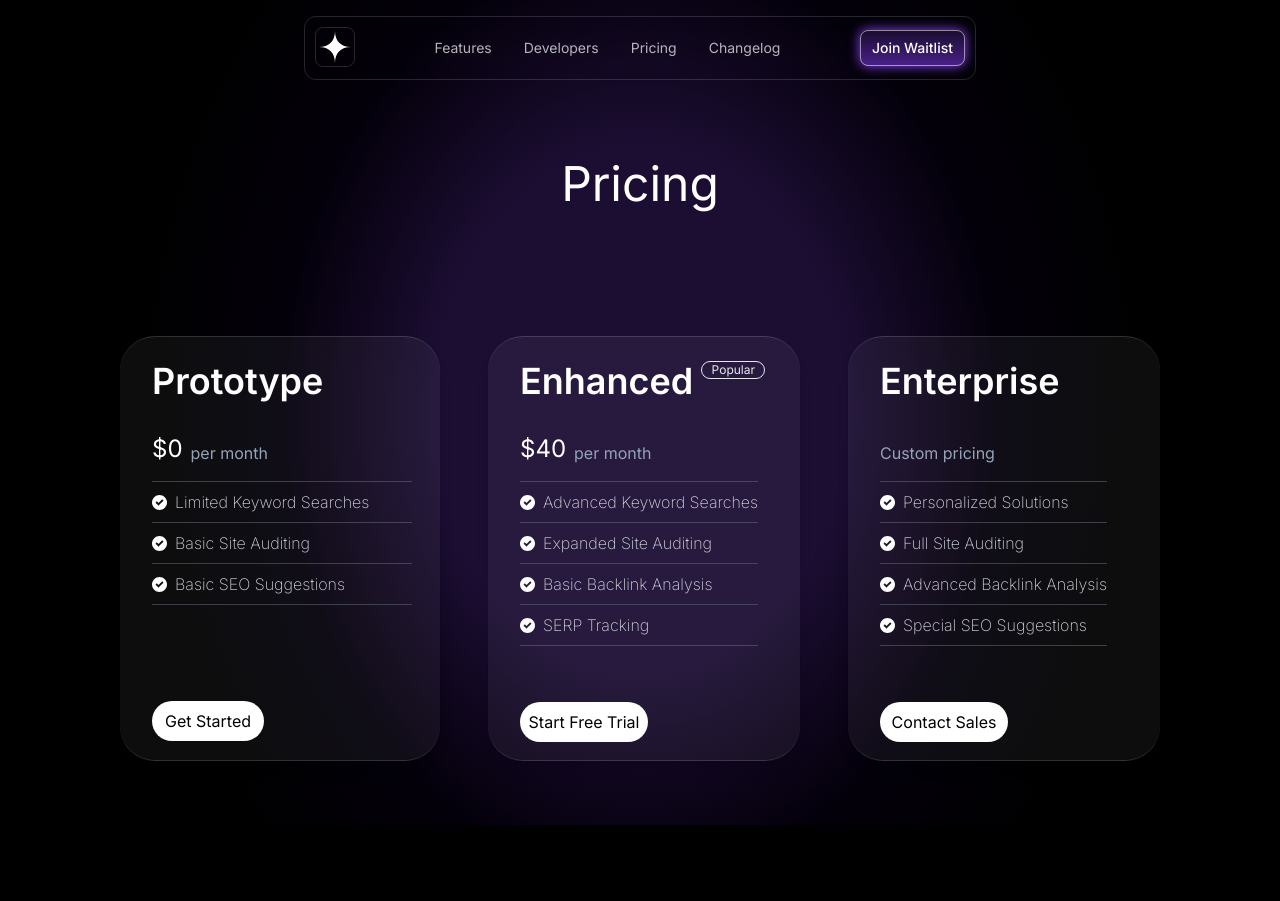
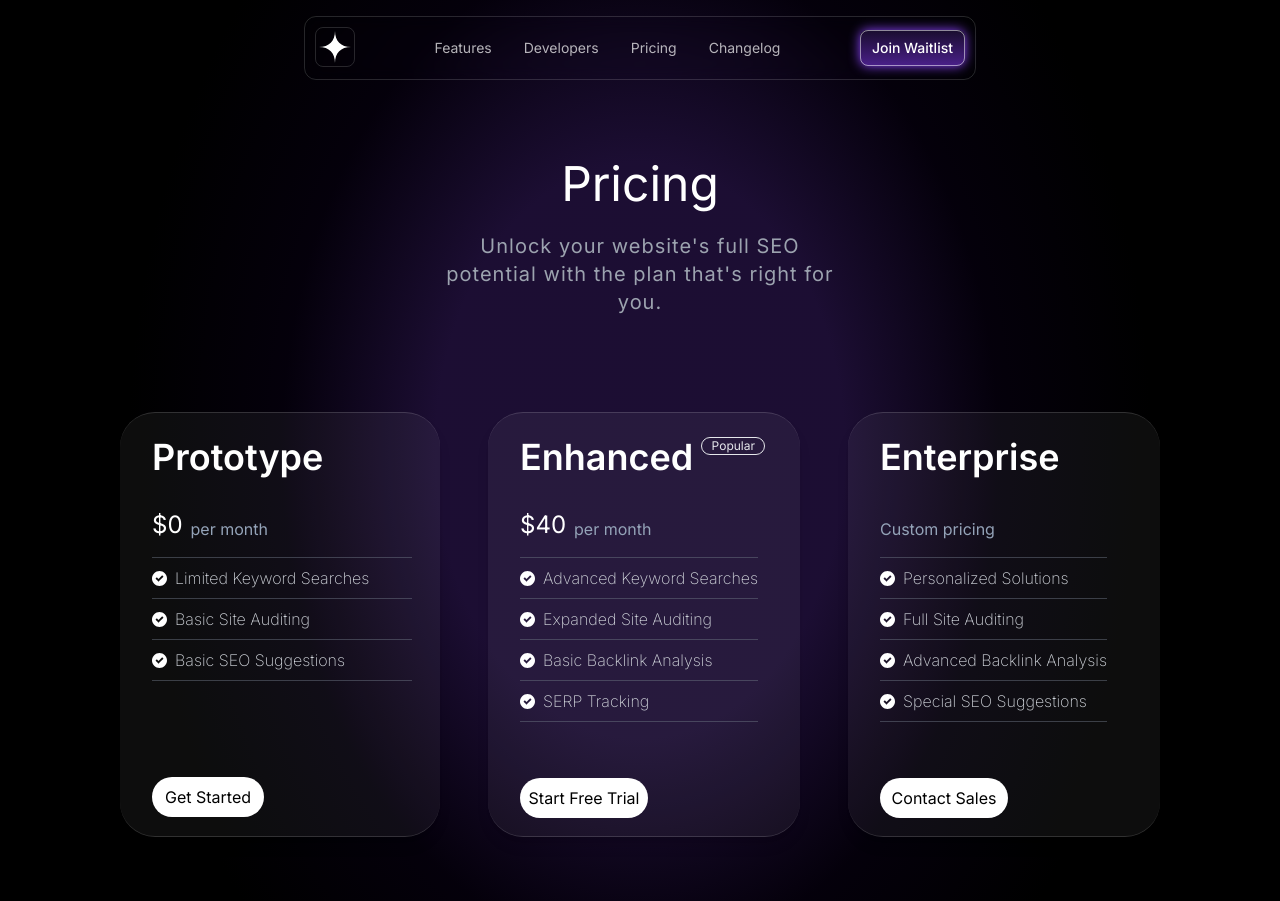
Before and after one commit to AlessandroMmmmmmm/ai-frontend, a Next.js app: page /pricing in a window 1280 px wide. Before the commit the page ends 825 px from the top, so only its background shows below. Built offline with nearby package versions, Linux system fonts and the light colour scheme.

Commit message:
Update page.tsx

```diff
--- a/src/app/pricing/page.tsx
+++ b/src/app/pricing/page.tsx
@@ -9,7 +9,8 @@ export default function Pricing() {
 			<main className="w-full min-h-screen bg-[radial-gradient(40%_80%_at_center_center,rgba(140,69,255,0.2)_40%,rgba(14,0,36,0.3)_70%,transparent)]">
 				<Header />
 					<div className="container mx-auto py-16">
-						<h1 className="mx-auto mb-32 mt-0 text-5xl flex justify-center">Pricing</h1>
+						<h1 className="mx-auto mb-6 mt-0 text-5xl flex justify-center">Pricing</h1>
+						<p className="mx-auto mb-24 mt-0 text-xl text-gray-400 text-wrap w-[400px] text-center flex justify-center tracking-wider">Unlock your website's full SEO potential with the plan that's right for you.</p>
 							<div className="flex flex-row justify-center gap-12">
 									{/* Prototype Card */}
 									<div className="flex flex-col transition-transform duration-300 transform hover:scale-105 items-start h-[425px] w-80 rounded-[35px] p-8 pt-6 bg-white/5 shadow-lg blackdrop-blur-xl border-[1px] border-r-0 border-l-0 border-white/15">
```
